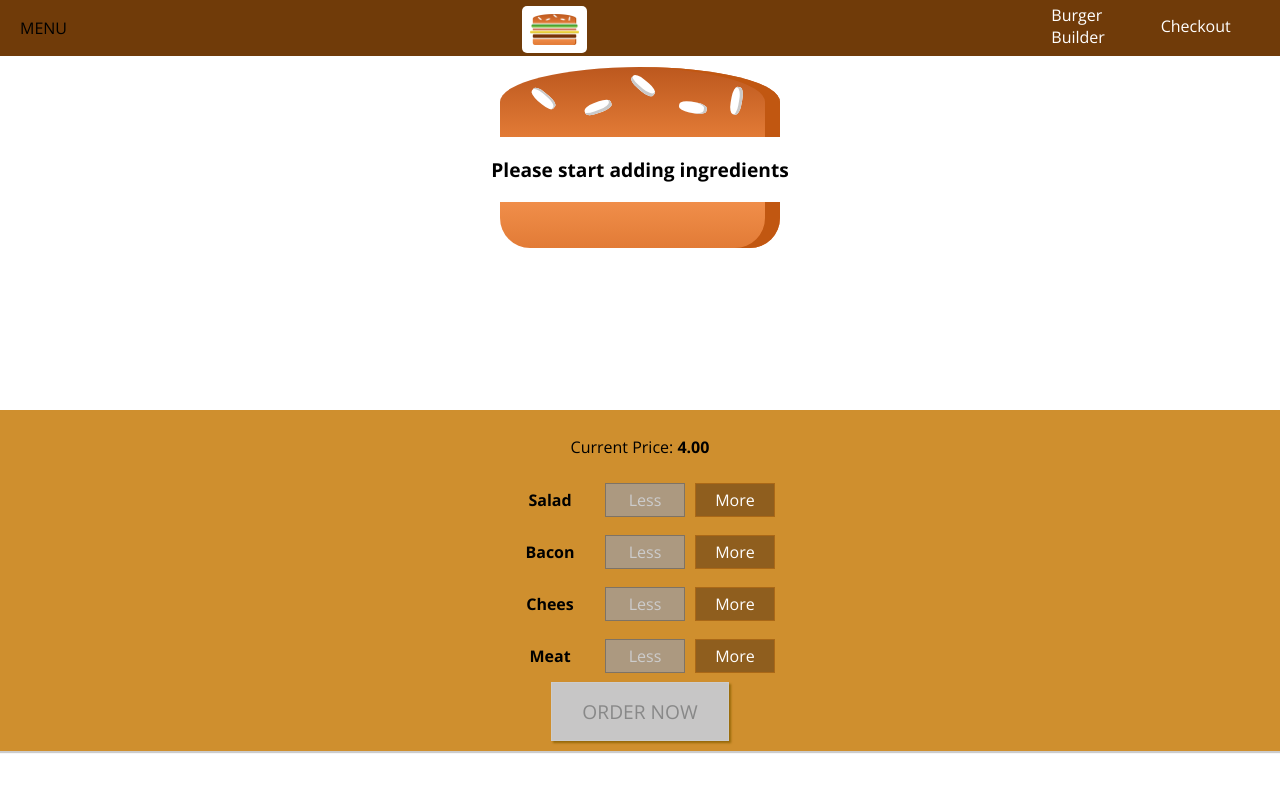
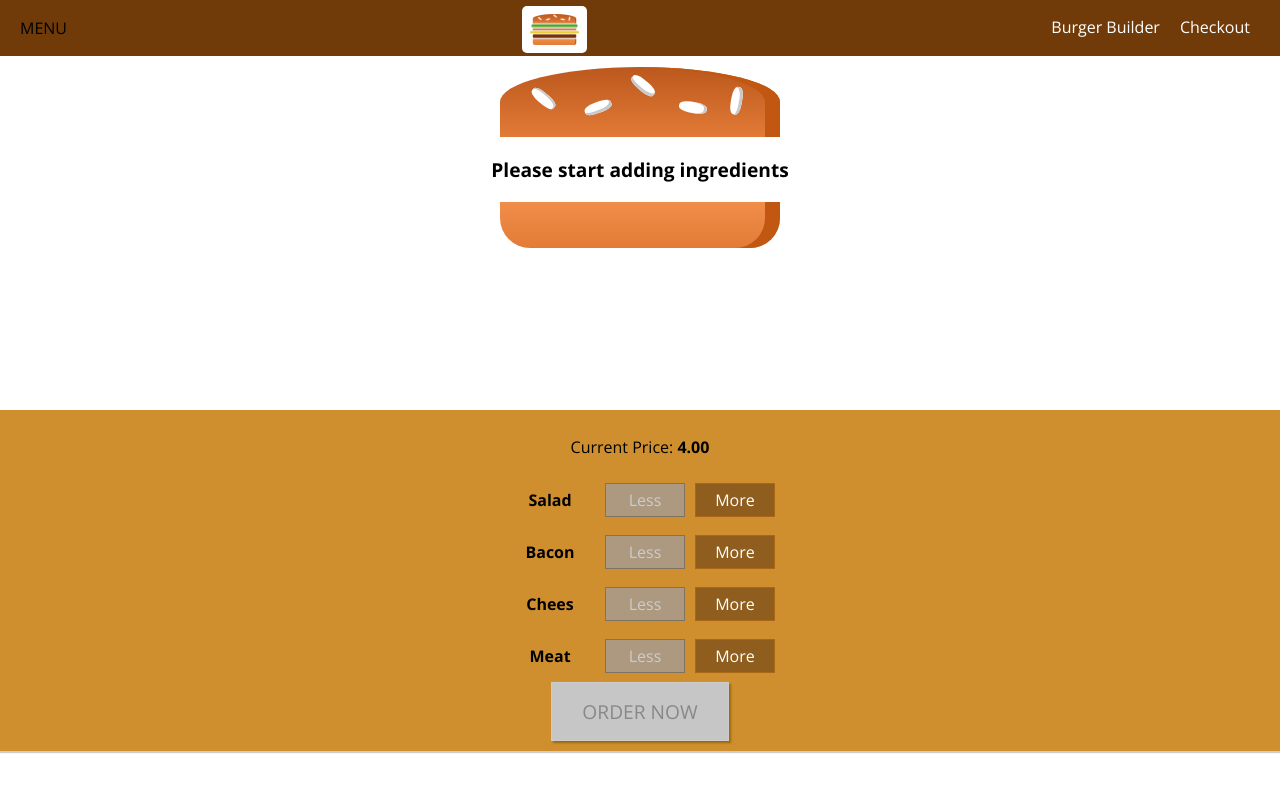
Before and after one commit to Gtes/burger-react-app, a React (Create React App) app: page / in a window 1280 px wide. Shown: the top 792 px of the page. Built offline with nearby package versions, Linux system fonts and the light colour scheme.

Commit message:
css fixes

```diff
--- a/src/components/Navigation/NavigationItems/NavigationItem/NavigationItem.module.css
+++ b/src/components/Navigation/NavigationItems/NavigationItem/NavigationItem.module.css
@@ -2,7 +2,6 @@
     margin: 10px 0;
     box-sizing: border-box;
     display: block;
-    width: 100%;
 }
 
 .NavigationItem a {
@@ -15,7 +14,7 @@
 
 .NavigationItem a:hover,
 .NavigationItem a:active,
-.NavigationItem a:visited {
+.NavigationItem a:active {
     color: #40a4c8;
 }
 
@@ -32,7 +31,7 @@
         height: 100%;
         padding: 16px 10px;
         border-bottom: 4px solid transparent;
-        display: block;
+        display: inline-block;
     }
 
     .NavigationItem a:hover,
--- a/src/components/Navigation/Toolbar/Toolbar.js
+++ b/src/components/Navigation/Toolbar/Toolbar.js
@@ -10,9 +10,9 @@ const toolbar = (props) => (
         <div className={classes.Logo}>
             <Logo></Logo>
         </div>
-        <navc className={classes.DesktopOnly}>
+        <nav className={classes.DesktopOnly}>
             <NavigationIrems></NavigationIrems>
-        </navc>
+        </nav>
     </header>
 );
 
--- a/src/components/Navigation/Toolbar/Toolbar.module.css
+++ b/src/components/Navigation/Toolbar/Toolbar.module.css
@@ -15,7 +15,6 @@
 
 .Toolbar nav{
     height: 100%;
-
 }
 
 .Logo{
```
